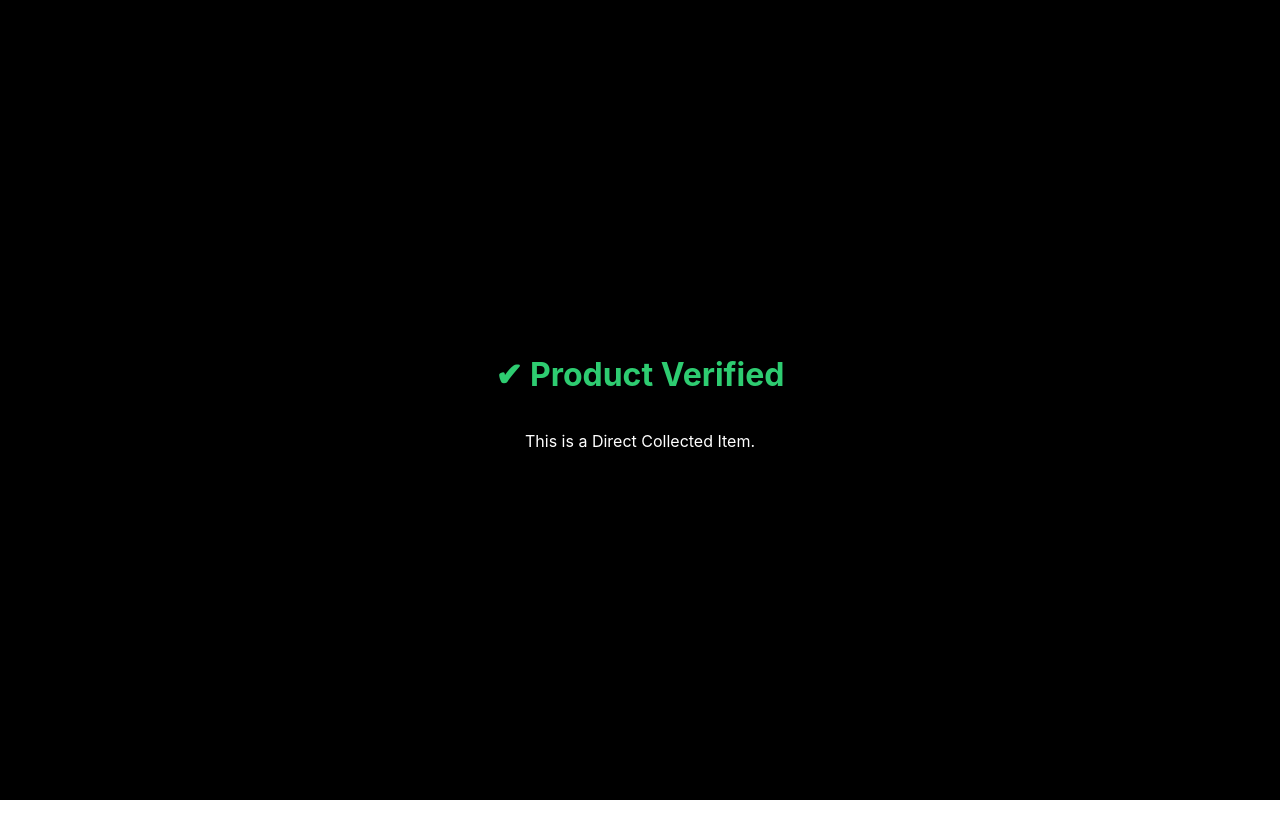
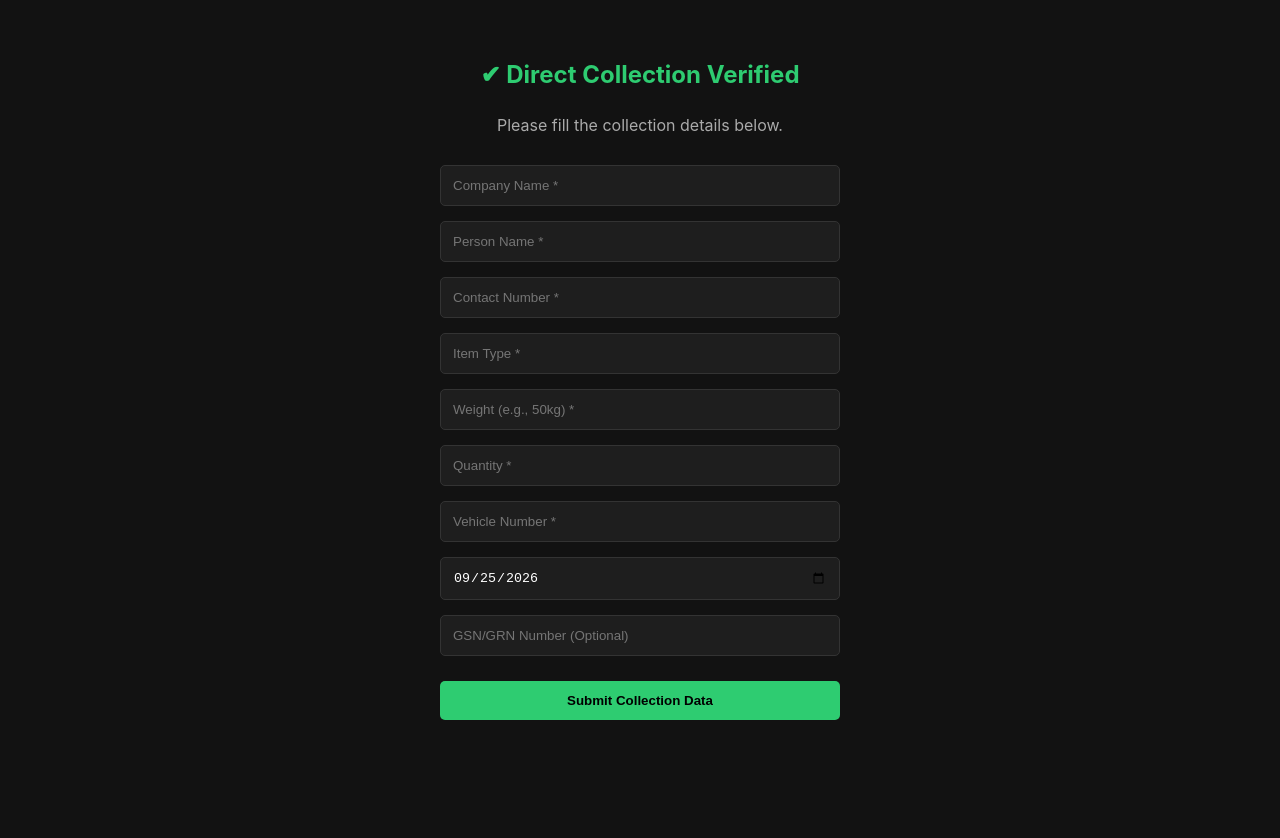
Before and after one commit to srilankaepr/epr_frontend, a React (Create React App) app: page /direct-verify in a window 1280 px wide. Shown: the top 838 px of the page. Before the commit the page ends 800 px from the top, so only its background shows below. Built offline with nearby package versions, Linux system fonts and the light colour scheme; no server answers.

Commit message:
final clean cors config

```diff
--- a/src/DirectVerify.js
+++ b/src/DirectVerify.js
@@ -1,20 +1,132 @@
-import React from 'react';
+import React, { useState } from 'react';
+import axios from 'axios';
 
-const DirectVerify = () => {
+const DirectVerify = ({ qrId }) => { // qrId එක prop එකක් විදිහට හරි, useParams() හරහා හරි ගන්න පුළුවන්
+    // ෆෝම් එකේ ඩේටා තියාගන්න State එක
+    const [formData, setFormData] = useState({
+        qrId: qrId || 'TEST-QR-001', // මෙතනට ස්කෑන් වුණ QR ID එක එන්න ඕනේ
+        companyName: '',
+        personName: '',
+        contactNumber: '',
+        item: '',
+        weight: '',
+        quantity: '',
+        vehicleNumber: '',
+        gsnGrnNumber: '',
+        date: new Date().toISOString().split('T')[0] // අද දවස default වැටෙන්න
+    });
+
+    const [loading, setLoading] = useState(false);
+    const [message, setMessage] = useState('');
+
+    const handleChange = (e) => {
+        setFormData({ ...formData, [e.target.name]: e.target.value });
+    };
+
+    const handleSubmit = async (e) => {
+        e.preventDefault();
+        setLoading(true);
+        setMessage('');
+
+        try {
+            // ඔයාගේ Backend URL එකට හරියටම Path එක දෙන්න (උදා: /api/qr/submit-direct-collection)
+            const response = await axios.post('http://localhost:5000/api/qr/submit-direct-collection', formData);
+
+            if (response.data.success) {
+                setMessage('✅ Collection Details Submitted Successfully!');
+                // ඕන නම් submit වුණාට පස්සේ form එක clear කරන්න පුළුවන්
+            }
+        } catch (error) {
+            setMessage('❌ Failed to submit details. Please try again.');
+            console.error("Submit Error:", error);
+        } finally {
+            setLoading(false);
+        }
+    };
+
     return (
         <div style={{
-            height: '100vh',
+            minHeight: '100vh',
             display: 'flex',
             flexDirection: 'column',
             alignItems: 'center',
-            justifyContent: 'center',
-            background: '#000',
-            color: '#fff'
+            background: '#121212',
+            color: '#fff',
+            padding: '40px 20px'
         }}>
-            <h1 style={{ color: '#2ecc71' }}>✔ Product Verified</h1>
-            <p>This is a Direct Collected Item.</p>
+            <h2 style={{ color: '#2ecc71', marginBottom: '10px' }}>✔ Direct Collection Verified</h2>
+            <p style={{ color: '#aaa', marginBottom: '30px' }}>Please fill the collection details below.</p>
+
+            {message && (
+                <div style={{ padding: '10px', marginBottom: '20px', backgroundColor: message.includes('✅') ? '#1e4620' : '#4a1515', borderRadius: '5px' }}>
+                    {message}
+                </div>
+            )}
+
+            <form onSubmit={handleSubmit} style={{ display: 'flex', flexDirection: 'column', width: '100%', maxWidth: '400px', gap: '15px' }}>
+
+                <input type="text" name="companyName" placeholder="Company Name *" required
+                    value={formData.companyName} onChange={handleChange}
+                    style={inputStyle} />
+
+                <input type="text" name="personName" placeholder="Person Name *" required
+                    value={formData.personName} onChange={handleChange}
+                    style={inputStyle} />
+
+                <input type="text" name="contactNumber" placeholder="Contact Number *" required
+                    value={formData.contactNumber} onChange={handleChange}
+                    style={inputStyle} />
+
+                <input type="text" name="item" placeholder="Item Type *" required
+                    value={formData.item} onChange={handleChange}
+                    style={inputStyle} />
+
+                <input type="text" name="weight" placeholder="Weight (e.g., 50kg) *" required
+                    value={formData.weight} onChange={handleChange}
+                    style={inputStyle} />
+
+                <input type="number" name="quantity" placeholder="Quantity *" required
+                    value={formData.quantity} onChange={handleChange}
+                    style={inputStyle} />
+
+                <input type="text" name="vehicleNumber" placeholder="Vehicle Number *" required
+                    value={formData.vehicleNumber} onChange={handleChange}
+                    style={inputStyle} />
+
+                <input type="date" name="date" required
+                    value={formData.date} onChange={handleChange}
+                    style={inputStyle} />
+
+                {/* GSN/GRN Number - Optional (required දාලා නෑ) */}
+                <input type="text" name="gsnGrnNumber" placeholder="GSN/GRN Number (Optional)"
+                    value={formData.gsnGrnNumber} onChange={handleChange}
+                    style={inputStyle} />
+
+                <button type="submit" disabled={loading} style={{
+                    padding: '12px',
+                    backgroundColor: '#2ecc71',
+                    color: '#000',
+                    border: 'none',
+                    borderRadius: '5px',
+                    fontWeight: 'bold',
+                    cursor: loading ? 'not-allowed' : 'pointer',
+                    marginTop: '10px'
+                }}>
+                    {loading ? 'Submitting...' : 'Submit Collection Data'}
+                </button>
+            </form>
         </div>
     );
 };
 
+// Input fields වලට පොදු Style එකක්
+const inputStyle = {
+    padding: '12px',
+    borderRadius: '5px',
+    border: '1px solid #333',
+    backgroundColor: '#1e1e1e',
+    color: '#fff',
+    outline: 'none'
+};
+
 export default DirectVerify;
```
